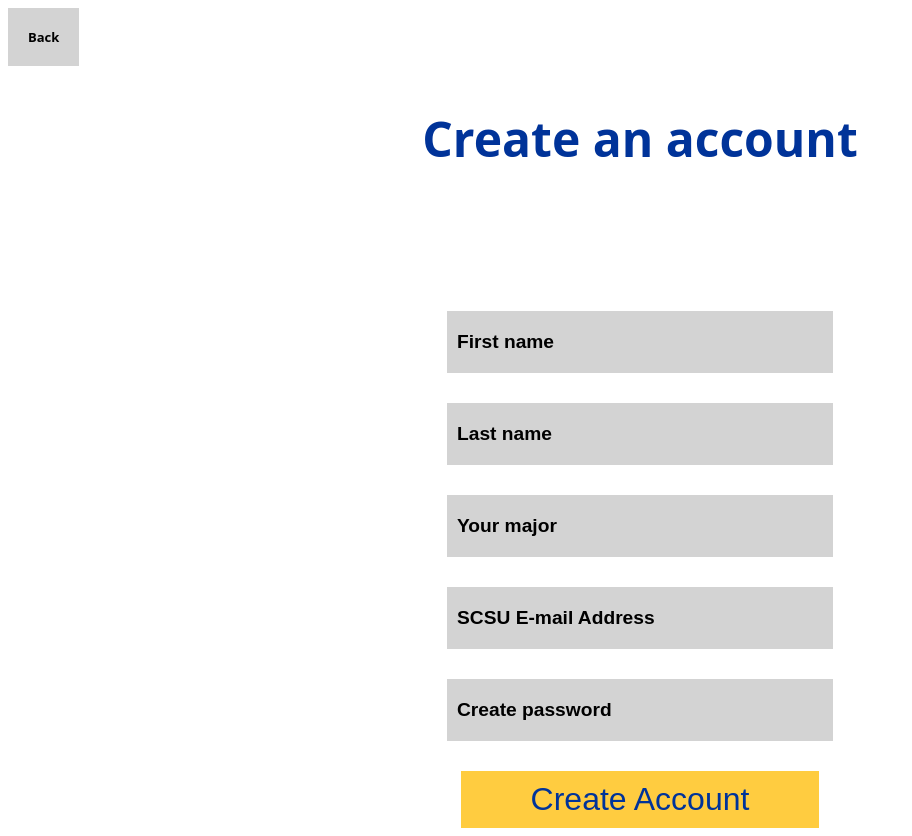
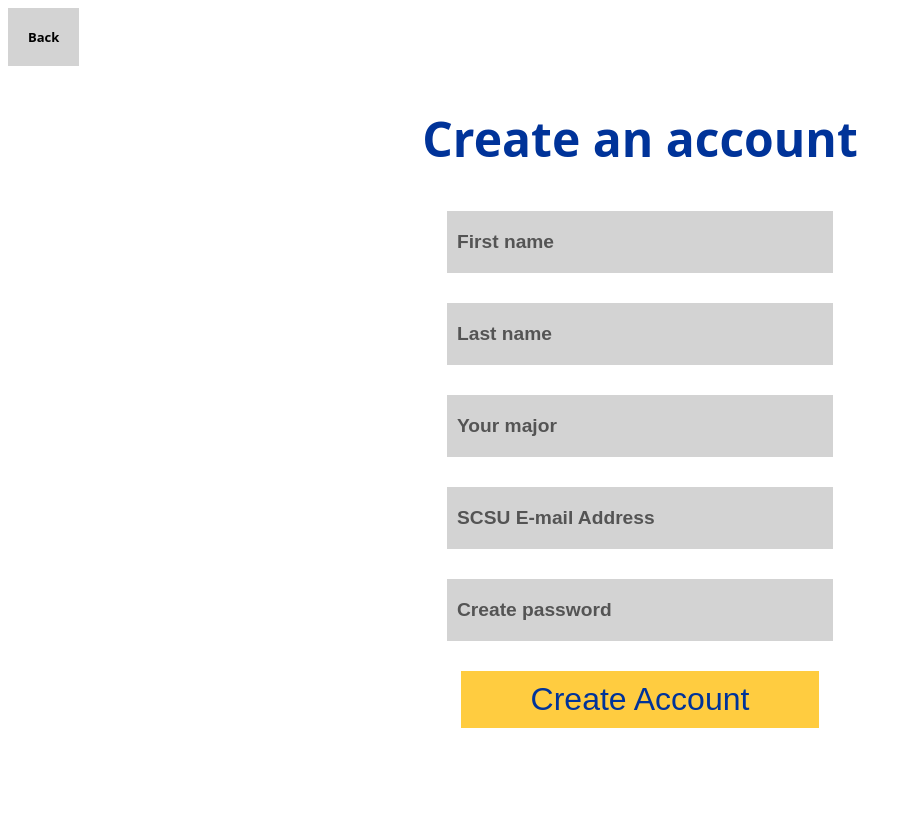
Before and after one commit to SanteIsHere/CSC330_BookSwap, a Flask app: page /register/ in a window 1280 px wide. Shown: the whole page, without its empty margins (0-912 px from the left). After the commit the page ends 728 px from the top, so only its background shows below. Run offline with Flask 3, Linux system fonts and the light colour scheme.

Commit message:
edited some css

```diff
--- a/static/css/styles.css
+++ b/static/css/styles.css
@@ -93,7 +93,7 @@ nav {
     display: flex;
     flex-direction: column;
     align-items: center;
-    gap: 100px;
+    gap: 10%;
 }
 
 form {
@@ -120,8 +120,12 @@ form {
 
 .form-text-field::placeholder {
     color: black;
-    opacity: 1;
+    opacity: 0.6;
     font-weight: bold;
+}
+
+.form-text-field::placeholder:click {
+    opacity: 0;
 }
 
 .form-submit {
```
